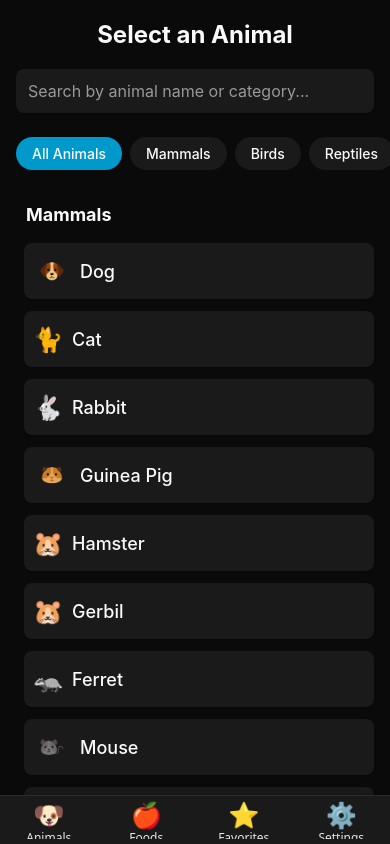
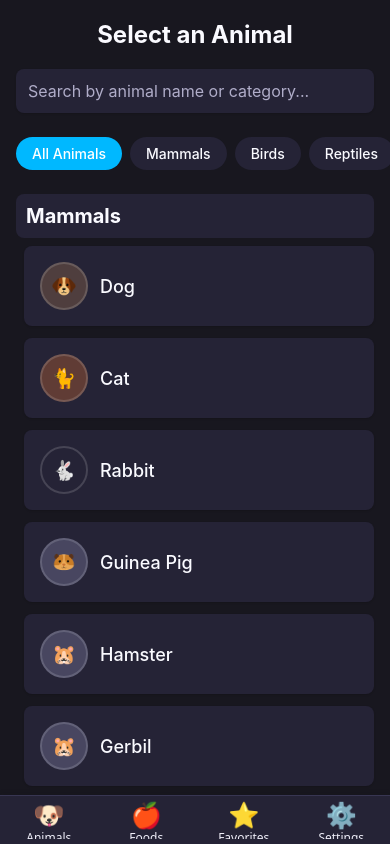
Before and after one commit to Xymoh/anifoodie, a React Native app: screen /Main in a window 390 px wide. Built offline with nearby package versions, Linux system fonts and the light colour scheme.

Commit message:
colors theme update, test icons implementation etc

```diff
--- a/src/components/AnimalIcon.tsx
+++ b/src/components/AnimalIcon.tsx
@@ -1,41 +1,91 @@
 import React from "react";
-import { Image, StyleSheet, Text, View } from "react-native";
+import {
+  Image,
+  StyleSheet,
+  Text,
+  View,
+  ImageSourcePropType,
+} from "react-native";
 
 import { AnimalName } from "../types";
-import { spacing } from "../styles";
+import { spacing, colors } from "../styles";
 
-// Import animal images
-const animalImages = {
+type AnimalImages = {
+  [key: string]: ImageSourcePropType;
+};
+
+const animalImages: AnimalImages = {
   dog: require("../../assets/animals/dog.png"),
   chinchilla: require("../../assets/animals/chinchilla.png"),
   guinea_pig: require("../../assets/animals/guinea_pig.png"),
   mouse: require("../../assets/animals/mouse.png"),
-  // Add more images as you create them
 };
 
 interface AnimalIconProps {
   animal: AnimalName;
   size?: number;
+  tintColor?: string;
+  noBackground?: boolean;
 }
 
-const AnimalIcon = ({ animal, size = 24 }: AnimalIconProps) => {
-  const getImageForAnimal = () => {
+const AnimalIcon = ({
+  animal,
+  size = 24,
+  tintColor,
+  noBackground = false,
+}: AnimalIconProps) => {
+  const getImageKey = (animalName: AnimalName): string => {
+    return animalName.toLowerCase().replace(/\s+/g, "_");
+  };
+
+  const getImageForAnimal = (): ImageSourcePropType | null => {
+    const imageKey = getImageKey(animal);
+    return animalImages[imageKey] || null;
+  };
+
+  // Get background color based on animal category for the container
+  const getBackgroundColor = (): string => {
     switch (animal) {
       case "Dog":
-        return animalImages.dog;
+        return `${colors.dogBrown}44`;
+      case "Cat":
+        return `${colors.catOrange}44`;
       case "Chinchilla":
-        return animalImages.chinchilla;
       case "Guinea Pig":
-        return animalImages.guinea_pig;
+      case "Hamster":
+      case "Gerbil":
+      case "Ferret":
+      case "Rat":
       case "Mouse":
-        return animalImages.mouse;
-      // For animals that don't have PNG images yet, use emojis as a fallback
-      case "Cat":
-        return null; // Will use fallback emoji
-      case "Rabbit":
-        return null;
+      case "Hedgehog":
+      case "Sugar Glider":
+        return `${colors.chinchillaGray}44`;
+      case "Parakeet":
+      case "Cockatiel":
+      case "Parrot":
+      case "Lovebird":
+      case "Canary":
+      case "Finch":
+      case "Dove":
+        return `${colors.parrotGreen}44`;
+      case "Turtle":
+      case "Tortoise":
+      case "Bearded Dragon":
+      case "Leopard Gecko":
+      case "Iguana":
+      case "Snake":
+      case "Frog":
+      case "Toad":
+      case "Axolotl":
+      case "Newt":
+      case "Salamander":
+        return `${colors.turtleGreen}44`;
+      case "Goldfish":
+      case "Betta Fish":
+      case "Angelfish":
+        return `${colors.primary}44`;
       default:
-        return null;
+        return "transparent";
     }
   };
 
@@ -45,11 +95,33 @@ const AnimalIcon = ({ animal, size = 24 }: AnimalIconProps) => {
   // If we have an image for this animal, render an Image component
   if (imageSource) {
     return (
-      <Image
-        source={imageSource}
-        style={[styles.icon, { width: size, height: size }]}
-        resizeMode="contain"
-      />
+      <View
+        style={[
+          styles.imageContainer,
+          {
+            width: size + 24,
+            height: size + 24,
+            backgroundColor: noBackground
+              ? "transparent"
+              : getBackgroundColor(),
+            borderRadius: (size + 24) / 2,
+            borderWidth: noBackground ? 0 : 2,
+          },
+        ]}
+      >
+        <Image
+          source={imageSource}
+          style={[
+            styles.icon,
+            {
+              width: size,
+              height: size,
+              tintColor: tintColor,
+            },
+          ]}
+          resizeMode="contain"
+        />
+      </View>
     );
   }
 
@@ -120,8 +192,19 @@ const AnimalIcon = ({ animal, size = 24 }: AnimalIconProps) => {
   };
 
   return (
-    <View style={[styles.emojiContainer, { width: size, height: size }]}>
-      <Text style={[styles.emoji, { fontSize: size }]}>
+    <View
+      style={[
+        styles.emojiContainer,
+        {
+          width: size + 24,
+          height: size + 24,
+          backgroundColor: noBackground ? "transparent" : getBackgroundColor(),
+          borderRadius: (size + 24) / 2,
+          borderWidth: noBackground ? 0 : 2,
+        },
+      ]}
+    >
+      <Text style={[styles.emoji, { fontSize: size * 0.8 }]}>
         {getFallbackEmoji()}
       </Text>
     </View>
@@ -129,15 +212,25 @@ const AnimalIcon = ({ animal, size = 24 }: AnimalIconProps) => {
 };
 
 const styles = StyleSheet.create({
+  imageContainer: {
+    justifyContent: "center",
+    alignItems: "center",
+    marginRight: spacing.xs,
+    borderWidth: 2,
+    borderColor: "rgba(255,255,255,0.15)",
+  },
   icon: {
-    marginRight: spacing.sm,
+    marginRight: 0,
   },
   emojiContainer: {
     justifyContent: "center",
     alignItems: "center",
+    marginRight: spacing.xs,
+    borderWidth: 2,
+    borderColor: "rgba(255,255,255,0.15)",
   },
   emoji: {
-    marginRight: spacing.sm,
+    marginRight: 0,
   },
 });
 
--- a/src/components/FoodIcon.tsx
+++ b/src/components/FoodIcon.tsx
@@ -1,16 +1,66 @@
-// External dependencies
 import React from "react";
-import { Text, StyleSheet } from "react-native";
+import { Text, StyleSheet, View } from "react-native";
 
-// Internal dependencies
-import { spacing } from "../styles";
+import { colors } from "../styles";
 
 interface FoodIconProps {
   category: string;
   size?: number;
+  tintColor?: string;
+  noBackground?: boolean;
 }
 
-const FoodIcon = ({ category, size = 24 }: FoodIconProps) => {
+const FoodIcon = ({
+  category,
+  size = 24,
+  tintColor,
+  noBackground = false,
+}: FoodIconProps) => {
+  const getBackgroundColor = (): string => {
+    const lowerCategory = category.toLowerCase();
+
+    if (
+      lowerCategory.includes("fruit") ||
+      lowerCategory.includes("berry") ||
+      lowerCategory.includes("citrus") ||
+      lowerCategory.includes("melon") ||
+      lowerCategory.includes("tropical")
+    ) {
+      return `${colors.primary}44`;
+    }
+
+    if (
+      lowerCategory.includes("vegetable") ||
+      lowerCategory.includes("leafy green") ||
+      lowerCategory.includes("root") ||
+      lowerCategory.includes("cruciferous") ||
+      lowerCategory.includes("allium") ||
+      lowerCategory.includes("squash") ||
+      lowerCategory.includes("gourd")
+    ) {
+      return `${colors.parrotGreen}44`;
+    }
+
+    if (
+      lowerCategory.includes("nut") ||
+      lowerCategory.includes("seed") ||
+      lowerCategory.includes("grain") ||
+      lowerCategory.includes("legume")
+    ) {
+      return `${colors.dogBrown}44`;
+    }
+
+    if (lowerCategory.includes("dairy") || lowerCategory.includes("egg")) {
+      return `${colors.secondary}44`;
+    }
+
+    if (lowerCategory.includes("meat") || lowerCategory.includes("fish")) {
+      return `${colors.rabbitPink}44`;
+    }
+
+    return `${colors.gray500}44`;
+  };
+
   const getIconForCategory = (): string => {
     const lowerCategory = category.toLowerCase();
 
@@ -39,15 +89,33 @@ const FoodIcon = ({ category, size = 24 }: FoodIconProps) => {
   };
 
   return (
-    <Text style={[styles.icon, { fontSize: size }]}>
-      {getIconForCategory()}
-    </Text>
+    <View
+      style={[
+        styles.container,
+        {
+          width: size + 24,
+          height: size + 24,
+          backgroundColor: noBackground ? "transparent" : getBackgroundColor(),
+          borderRadius: (size + 24) / 2,
+          borderWidth: noBackground ? 0 : 2,
+        },
+      ]}
+    >
+      <Text style={[styles.icon, { fontSize: size, color: tintColor }]}>
+        {getIconForCategory()}
+      </Text>
+    </View>
   );
 };
 
 const styles = StyleSheet.create({
+  container: {
+    justifyContent: "center",
+    alignItems: "center",
+    borderColor: "rgba(255,255,255,0.15)",
+  },
   icon: {
-    marginRight: spacing.sm,
+    marginRight: 0,
   },
 });
 
--- a/src/navigation/AppNavigator.tsx
+++ b/src/navigation/AppNavigator.tsx
@@ -1,5 +1,5 @@
 import React from "react";
-import { Text, ActivityIndicator, View } from "react-native";
+import { Text, ActivityIndicator, View, Image } from "react-native";
 import { NavigationContainer } from "@react-navigation/native";
 import { createNativeStackNavigator } from "@react-navigation/native-stack";
 
@@ -15,6 +15,8 @@ import { colors, shadow } from "../styles";
 import { useOnboarding } from "../hooks/useOnboarding";
 import { useLanguage } from "../hooks/useLanguage";
 import { useTranslations } from "../i18n/translations";
+import AnimalIcon from "../components/AnimalIcon";
+import FoodIcon from "../components/FoodIcon";
 
 const AnimalsStack = createNativeStackNavigator<RootStackParamList>();
 const AnimalsStackScreen = () => (
--- a/src/screens/AnimalsScreen.tsx
+++ b/src/screens/AnimalsScreen.tsx
@@ -276,13 +276,13 @@ const styles = StyleSheet.create({
     textAlign: "center",
   },
   sectionHeader: {
-    backgroundColor: colors.background,
+    backgroundColor: colors.gray200,
     padding: spacing.sm + 2,
-    borderRadius: 8,
-    marginBottom: 8,
+    borderRadius: spacing.radiusMedium,
+    marginBottom: spacing.sm,
   },
   sectionTitle: {
-    fontSize: typography.fontSize.large,
+    fontSize: typography.fontSize.xl,
     fontWeight: typography.fontWeight.bold as "700",
     color: colors.textPrimary,
   },
--- a/src/screens/WelcomeScreen.tsx
+++ b/src/screens/WelcomeScreen.tsx
@@ -164,8 +164,11 @@ const styles = StyleSheet.create({
   title: {
     fontSize: typography.fontSize.huge,
     fontWeight: typography.fontWeight.bold as "700",
-    color: colors.textPrimary,
+    color: colors.primary,
     marginBottom: spacing.sm + 2,
+    textShadowColor: "rgba(0, 165, 255, 0.3)",
+    textShadowOffset: { width: 0, height: 1 },
+    textShadowRadius: 6,
   },
   subtitle: {
     fontSize: typography.fontSize.xl,
@@ -178,7 +181,7 @@ const styles = StyleSheet.create({
   sectionTitle: {
     fontSize: typography.fontSize.xl,
     fontWeight: typography.fontWeight.bold as "700",
-    color: colors.textPrimary,
+    color: colors.primaryLight,
     marginBottom: spacing.sm + 2,
   },
   text: {
@@ -193,8 +196,10 @@ const styles = StyleSheet.create({
   feature: {
     backgroundColor: colors.card,
     borderRadius: spacing.radiusMedium,
-    padding: spacing.md - 1,
-    marginBottom: spacing.md - 1,
+    padding: spacing.md,
+    marginBottom: spacing.md,
+    borderLeftWidth: 4,
+    borderLeftColor: colors.primary,
     ...shadow.medium,
   },
   emoji: {
@@ -202,15 +207,15 @@ const styles = StyleSheet.create({
     marginBottom: spacing.sm + 2,
   },
   featureImage: {
-    width: 45,
-    height: 45,
+    width: 80,
+    height: 60,
     alignSelf: "flex-start",
     marginBottom: spacing.sm + 2,
   },
   featureTitle: {
     fontSize: typography.fontSize.large,
     fontWeight: typography.fontWeight.bold as "700",
-    color: colors.textPrimary,
+    color: colors.primaryLight,
     marginBottom: spacing.xs + 1,
   },
   featureText: {
@@ -234,15 +239,17 @@ const styles = StyleSheet.create({
     color: colors.textPrimary,
   },
   disclaimer: {
-    backgroundColor: colors.gray200,
-    padding: spacing.md - 1,
+    backgroundColor: `${colors.gray300}55`,
+    padding: spacing.md,
     borderRadius: spacing.radiusMedium,
     marginBottom: spacing.xl + 28,
+    borderWidth: 1,
+    borderColor: colors.gray400,
   },
   disclaimerTitle: {
     fontSize: typography.fontSize.large,
     fontWeight: typography.fontWeight.bold as "700",
-    color: colors.textPrimary,
+    color: colors.warning,
     marginBottom: spacing.xs + 4,
   },
   disclaimerText: {
@@ -252,16 +259,12 @@ const styles = StyleSheet.create({
   },
   button: {
     backgroundColor: colors.primary,
-    paddingVertical: spacing.md - 1,
+    paddingVertical: spacing.md,
     borderRadius: spacing.radiusMedium,
     marginHorizontal: spacing.md,
     marginBottom: spacing.lg + 6,
     alignItems: "center",
-    shadowColor: colors.primary,
-    shadowOffset: { width: 0, height: 0 },
-    shadowOpacity: 0.6,
-    shadowRadius: 8,
-    elevation: 5,
+    ...shadow.primary,
   },
   buttonText: {
     color: colors.white,
--- a/src/styles/colors.ts
+++ b/src/styles/colors.ts
@@ -4,39 +4,49 @@
  */
 export const colors = {
   // Primary colors
-  primary: '#0099CC',
-  primaryDark: '#007799',
-  primaryLight: '#33BBEE',
+  primary: '#00B8FF',
+  primaryDark: '#0096CC',
+  primaryLight: '#7ADFFF',
 
-  // Secondary colors
-  secondary: '#FF00FF',
-  secondaryDark: '#CC00FF',
-  secondaryLight: '#FF80FF',
+  // Secondary colorss
+  secondary: '#C67BFF',
+  secondaryDark: '#A14CFF',
+  secondaryLight: '#E2BDFF',
+
+  // Animal themed accent colors
+  dogBrown: '#C18955',         // Brighter brown
+  catOrange: '#FF8036',        // Vibrant orange
+  rabbitPink: '#FF6EB5',       // Brighter pink
+  chinchillaGray: '#A5A5D3',   // More colorful gray with purple tint
+  parrotGreen: '#4DEA8C',      // Brighter green
+  turtleGreen: '#33D6A6',      // Vibrant turtle green
+  mouseGray: '#B8B8D8',        // Playful light purple-gray
+  guineaPigBrown: '#D1A76A',   // Warm sandy brown
 
   // Status colors
-  success: '#00CC66',
-  warning: '#E6B800',
-  error: '#E63358',
-  info: '#0099CC',
+  success: '#4BF0AA',          // Brighter fun green
+  warning: '#FFD84C',          // Brighter yellow
+  error: '#FF5E7A',            // Playful pink-red
+  info: '#5DCFFF',             // Brighter light blue
 
   // Neutral colors
   white: '#ffffff',
   black: '#000000',
 
   // Grays
-  gray100: '#0A0A0A',
-  gray200: '#1A1A1A',
-  gray300: '#2C2C2C',
-  gray400: '#444444',
-  gray500: '#777777',
-  gray600: '#999999',
-  gray700: '#CCCCCC',
-  gray800: '#E6E6E6',
-  gray900: '#FAFAFA',
+  gray100: '#18171F',          // Slightly purple-tinted black for background
+  gray200: '#252336',          // Warmer dark purple-blue
+  gray300: '#383652',          // Less harsh, slightly purple mid-dark
+  gray400: '#4F4C6C',          // Purplish mid-dark
+  gray500: '#8A87B3',          // Purplish mid-gray
+  gray600: '#B0ADC9',          // Light purple-gray
+  gray700: '#D8D6EE',          // Very light purple-gray
+  gray800: '#EEEDF8',          // Almost white with slight purple tint
+  gray900: '#FAFAFF',          // Almost white with hint of blue
 
   // Transparent colors
   transparent: 'transparent',
-  semiTransparent: 'rgba(0, 0, 0, 0.5)',
+  semiTransparent: 'rgba(24, 23, 31, 0.75)', // Slightly more purplish and transparent
 };
 
 // Semantic color assignments
@@ -59,10 +69,21 @@ export const semanticColors = {
 
   // UI elements
   border: colors.gray300,
-  shadow: colors.black,
+  shadow: 'rgba(0, 0, 0, 0.35)',
   tabActive: colors.primary,
   tabInactive: colors.gray500,
-  favorite: colors.secondary,
+  favorite: colors.rabbitPink,
+
+  // Animal categories (for potential use in UI)
+  dogColor: colors.dogBrown,
+  catColor: colors.catOrange,
+  smallPetColor: colors.chinchillaGray,
+  birdColor: colors.parrotGreen,
+  reptileColor: colors.turtleGreen,
+
+  // Card and item variations (for list items)
+  cardHighlight: `${colors.primary}33`, // Semi-transparent primary color
+  cardAlt: `${colors.secondary}25`,     // Light secondary background
 };
 
 export default {
--- a/src/styles/shadow.ts
+++ b/src/styles/shadow.ts
@@ -7,29 +7,44 @@ export const shadow = {
     elevation: 2,
     shadowColor: '#000',
     shadowOffset: { width: 0, height: 1 },
-    shadowOpacity: 0.2,
-    shadowRadius: 1.41,
+    shadowOpacity: 0.15,
+    shadowRadius: 2,
   },
   medium: {
-    elevation: 3,
-    shadowColor: '#000',
+    elevation: 4,
+    shadowColor: '#121218',
     shadowOffset: { width: 0, height: 2 },
-    shadowOpacity: 0.1,
-    shadowRadius: 3,
+    shadowOpacity: 0.12,
+    shadowRadius: 4,
   },
   large: {
     elevation: 8,
-    shadowColor: '#000',
+    shadowColor: '#121218',
     shadowOffset: { width: 0, height: 4 },
-    shadowOpacity: 0.15,
-    shadowRadius: 8,
+    shadowOpacity: 0.18,
+    shadowRadius: 10,
   },
   tab: {
-    elevation: 8,
-    shadowColor: '#000',
+    elevation: 10,
+    shadowColor: '#121218',
     shadowOffset: { width: 0, height: -2 },
-    shadowOpacity: 0.1,
-    shadowRadius: 3,
+    shadowOpacity: 0.12,
+    shadowRadius: 4,
+  },
+  // Colored shadows for special elements
+  primary: {
+    elevation: 6,
+    shadowColor: '#00A5FF',
+    shadowOffset: { width: 0, height: 3 },
+    shadowOpacity: 0.2,
+    shadowRadius: 5,
+  },
+  secondary: {
+    elevation: 6,
+    shadowColor: '#B36DFF',
+    shadowOffset: { width: 0, height: 3 },
+    shadowOpacity: 0.2,
+    shadowRadius: 5,
   }
 };
 
```
